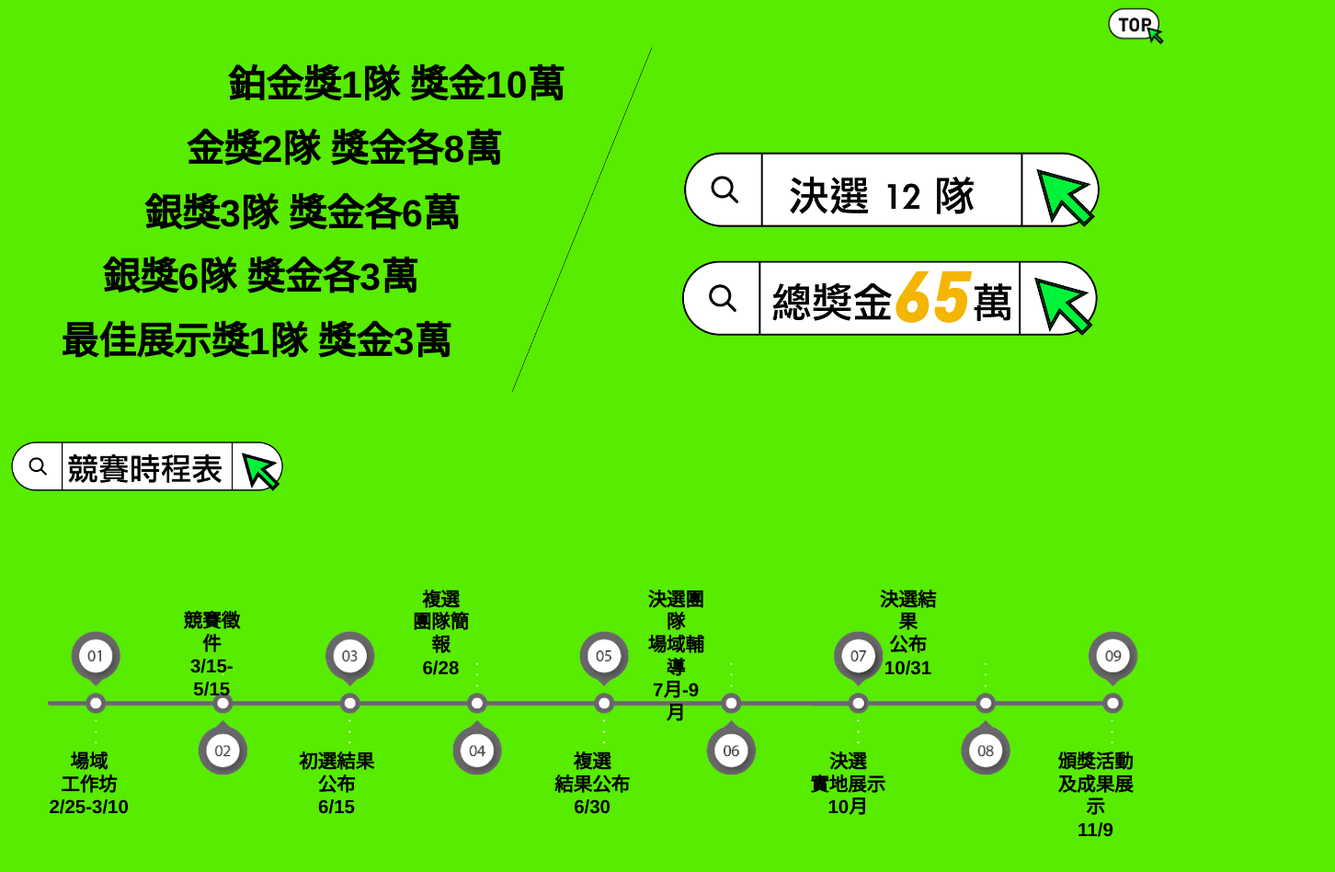
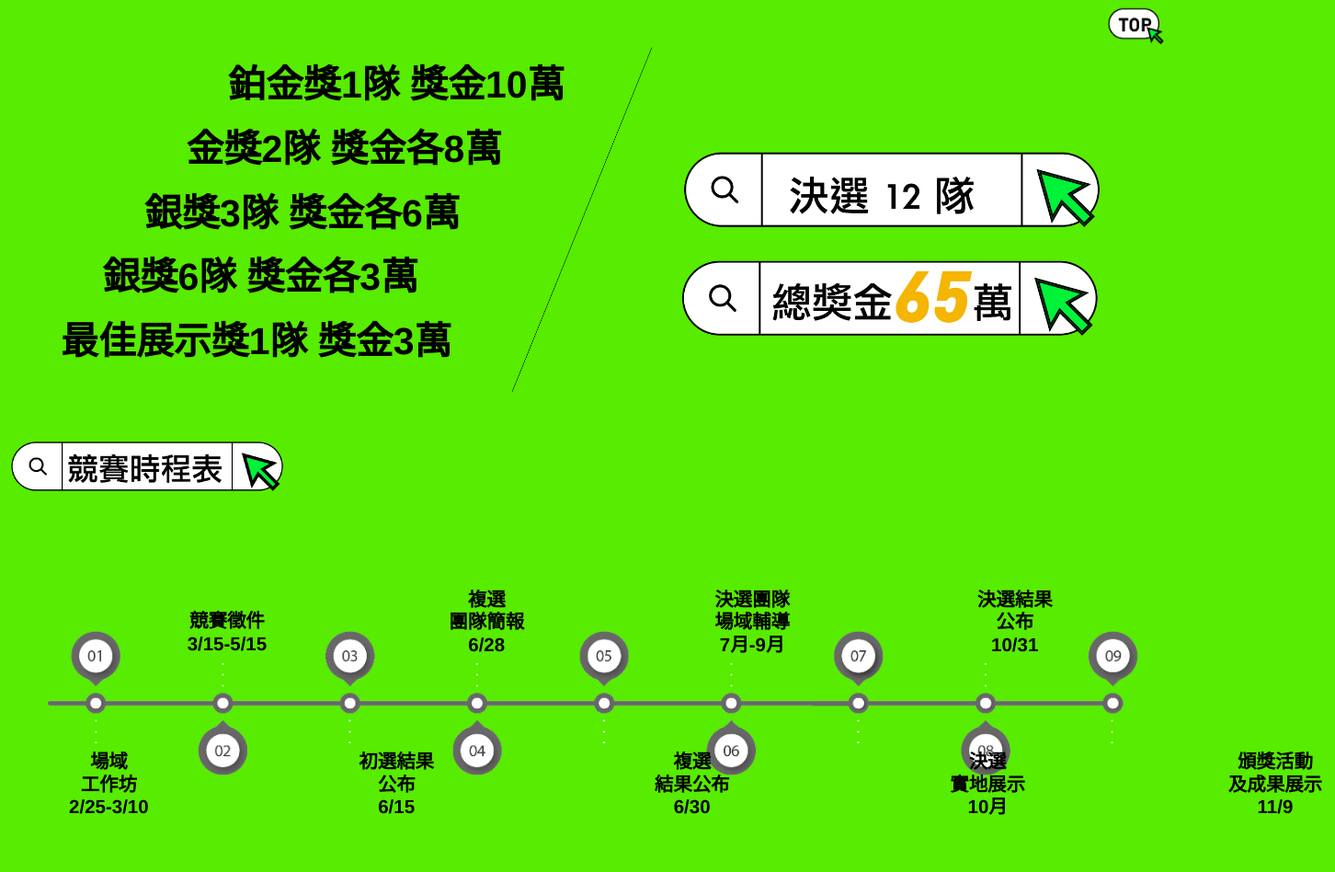
Before and after one commit to suirenjiruka/web-pade_reserve, a plain HTML site: page index.html in a window 1280 px wide. Shown: the part 734-1682 px from the top of the page at 92% size, 1452 px wide, since content can reach past the window. Drawn offline with Linux system fonts and the light colour scheme.

Commit message:
Update main.css

```diff
--- a/main.css
+++ b/main.css
@@ -192,9 +192,9 @@ body {
 }
 
 .schedule_text {
-    max-width: 35%;
-    width:20%;
-    min-width: 20%;
+    max-width: 45%;
+    width:30%;
+    min-width: 30%;
     padding: 0;
     margin: 0;
     padding-left: 42%;
```
